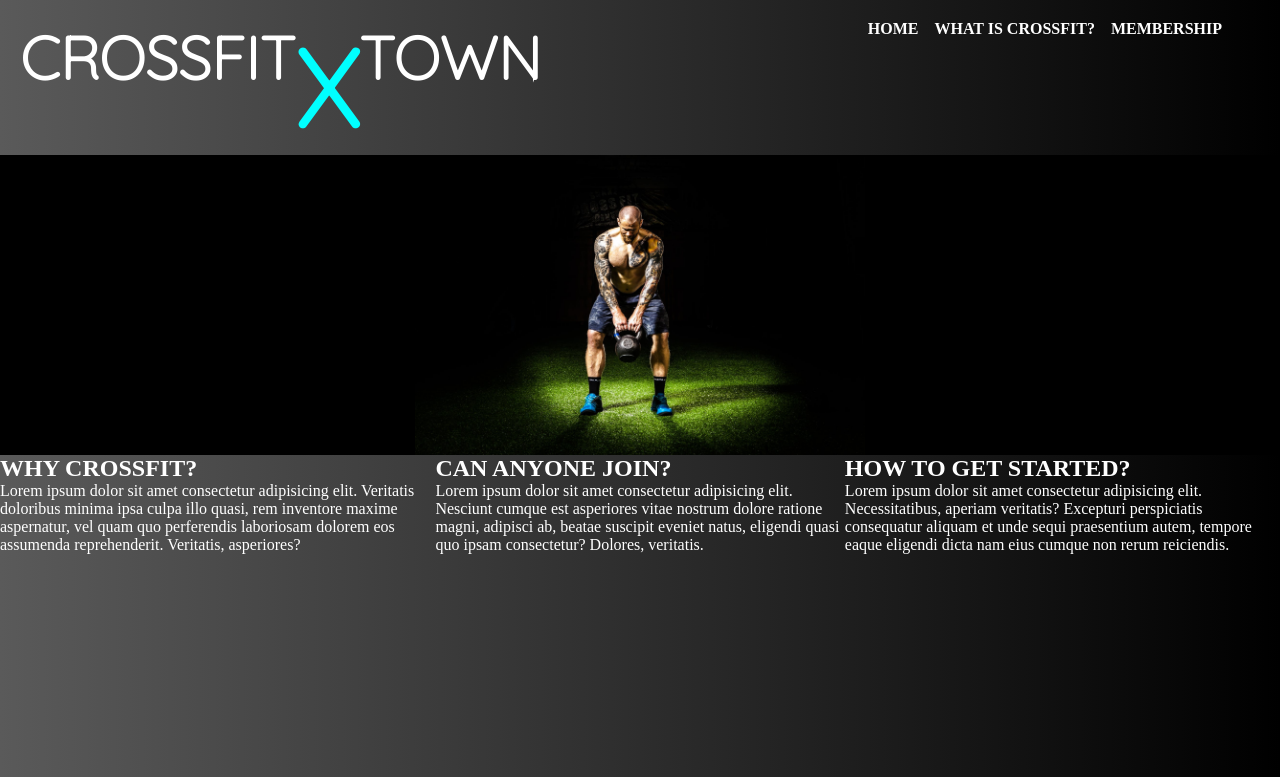
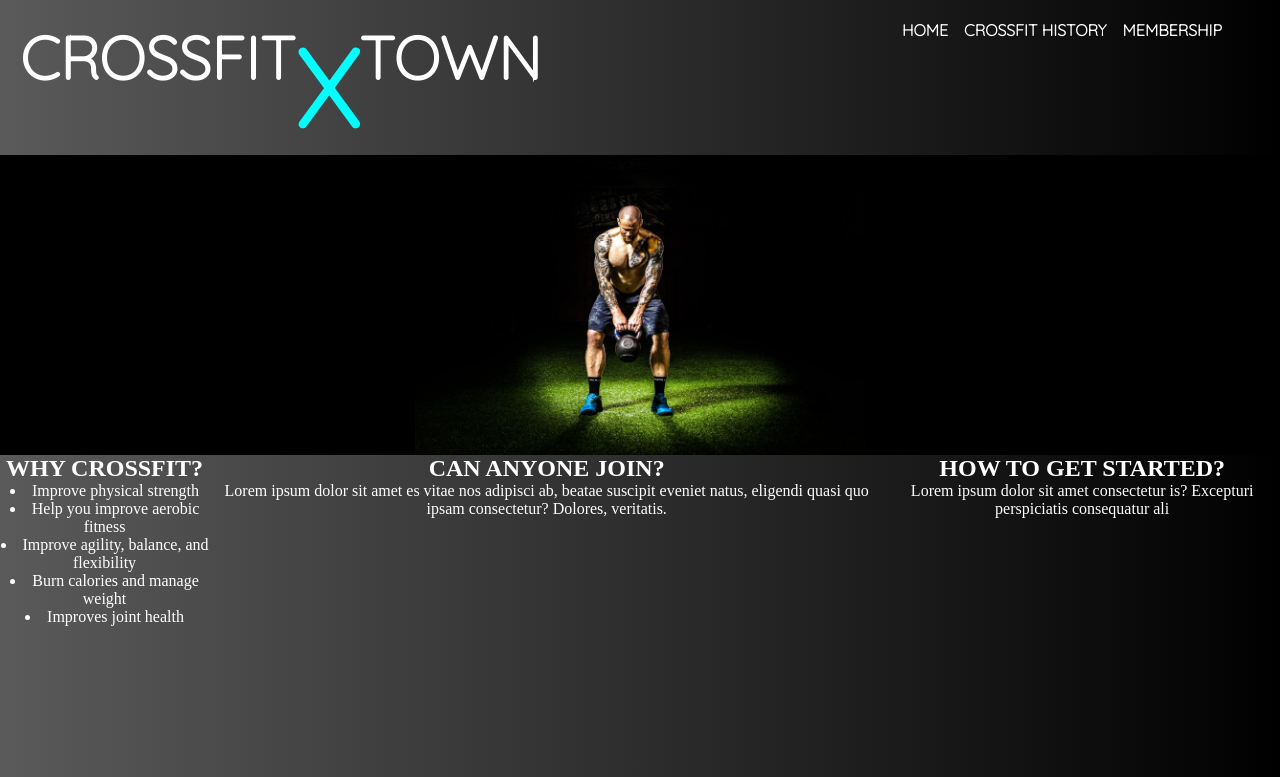
Before and after one commit to MikaelKasunic/Project-one, a plain HTML site: page index.html in a window 1280 px wide. Shown: the top 777 px of the page. Drawn offline with Linux system fonts and the light colour scheme.

Commit message:
initial commit

```diff
--- a/assets/css/style.css
+++ b/assets/css/style.css
@@ -60,7 +60,8 @@ background-size: cover;
     margin: 4px;
     padding: 4px;
     text-decoration: none;
-    color:#fff
+    color:#fff;
+    font-family: Quicksand;
 }
 
 .nav-links a:hover {
@@ -96,20 +97,25 @@ background-size: cover;
 .h2 {
     font-style: Quicksand;
     text-transform: uppercase;
+    text-align: center;
 }
 
 #cf {
    color: #fff;
    height: 300px;
+   text-align: center;
+
 }
 #join {
     color: #fff;
     height: 300px;
+    text-align: center;
 
 }
 #started {
     color: #fff;
     height: 300px;
+    text-align: center;
 }
 
 #free {
--- a/index.html
+++ b/index.html
@@ -20,7 +20,7 @@
                </li>
 
                <li>
-                   <a href="#">What is Crossfit?</a>
+                   <a href="#">Crossfit History</a>
                </li>
 
                <li>
@@ -38,16 +38,21 @@
     <div id="sectiontwo">
     <div id="cf">
         <h2 class="h2">Why Crossfit?</h2>
-        <p>Lorem ipsum dolor sit amet consectetur adipisicing elit. Veritatis doloribus minima ipsa culpa illo quasi, rem inventore maxime aspernatur, vel quam quo perferendis laboriosam dolorem eos assumenda reprehenderit. Veritatis, asperiores?</p>
+        <l>
+            <li>Improve physical strength</li>
+            <li>Help you improve aerobic fitness</li>
+            <li>Improve agility, balance, and flexibility</li>
+            <li>Burn calories and manage weight</li>
+            <li>Improves joint health</li>
+        </ul>
     </div>
     <div id="join">
         <h2 class="h2">Can anyone join?</h2>
-        <p>Lorem ipsum dolor sit amet consectetur adipisicing elit. Nesciunt cumque est asperiores vitae nostrum dolore ratione magni, adipisci ab, beatae suscipit eveniet natus, eligendi quasi quo ipsam consectetur? Dolores, veritatis.</p>
+        <p>Lorem ipsum dolor sit amet es vitae nos adipisci ab, beatae suscipit eveniet natus, eligendi quasi quo ipsam consectetur? Dolores, veritatis.</p>
     </div>
     <div id="started">
         <h2 class="h2">How to get started?</h2>
-        <p>Lorem ipsum dolor sit amet consectetur adipisicing elit. Necessitatibus, aperiam veritatis? Excepturi perspiciatis consequatur aliquam et unde sequi praesentium autem, tempore eaque eligendi dicta nam eius cumque non rerum reiciendis.</p>
-    </div>
+        <p>Lorem ipsum dolor sit amet consectetur is? Excepturi perspiciatis consequatur ali</p>
     </div>
 </section>
 
```
